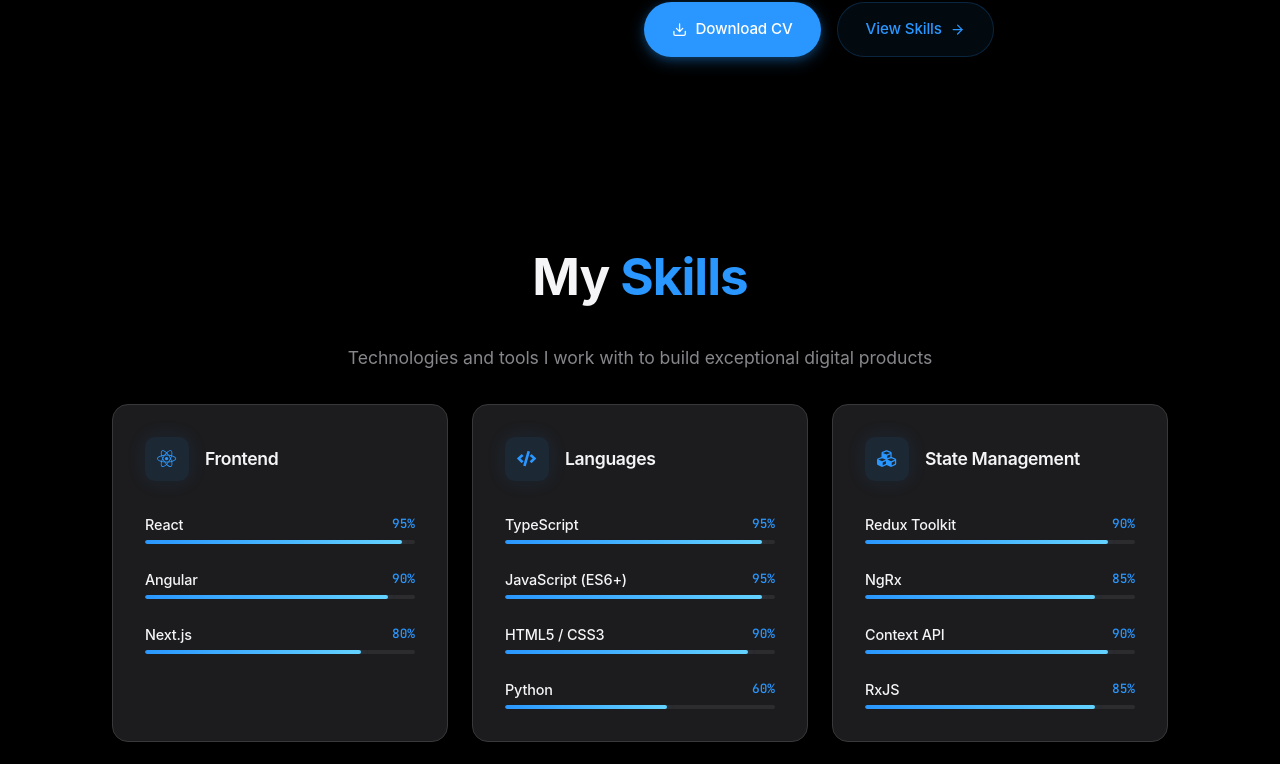
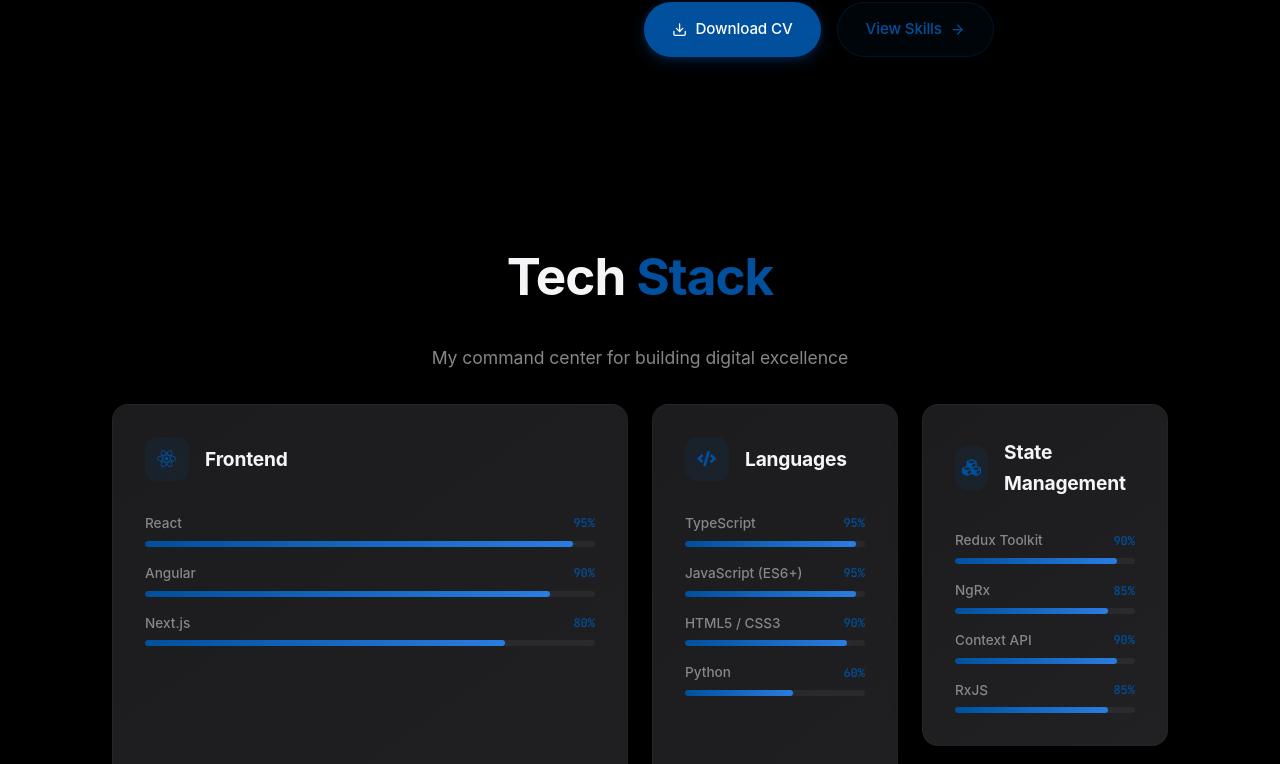
Before and after one commit to Shuchintha/portfolio, a React (Vite) app: page / in a window 1280 px wide. Shown: the part 1721-2485 px from the top of the page. Built offline with nearby package versions, Linux system fonts and the light colour scheme.

Commit message:
color issues

```diff
--- a/src/pages/Home/Home.scss
+++ b/src/pages/Home/Home.scss
@@ -89,7 +89,7 @@
       margin-bottom: $space-md;
 
       [data-theme='dark'] & {
-        color: $dark-text;
+        color: #f0f0f0;
       }
       [data-theme='light'] & {
         color: $light-text;
--- a/src/pages/Skills/Skills.scss
+++ b/src/pages/Skills/Skills.scss
@@ -1,119 +1,168 @@
 @use '../../styles/variables' as *;
 @use '../../styles/mixins' as *;
 
-.skills {
-  padding-top: calc($nav-height + $space-3xl);
+.skills-bento {
+  padding-top: calc($nav-height + $space-xl);
+  perspective: 1000px;
+}
 
-  .skills-grid {
+.bento-grid {
   display: grid;
-    grid-template-columns: repeat(auto-fit, minmax(320px, 1fr));
+  grid-template-columns: repeat(4, 1fr);
+  grid-auto-rows: minmax(200px, auto);
   gap: $space-lg;
+
+  @include tablet {
+    grid-template-columns: repeat(2, 1fr);
+  }
 
   @include mobile {
     grid-template-columns: 1fr;
+    gap: $space-md;
   }
 }
 
-  .skill-category {
+.bento-card {
   @include card;
   padding: $space-xl;
+  display: flex;
+  flex-direction: column;
   position: relative;
   overflow: hidden;
+  height: 100%;
 
-    .category-header {
+  // Gradient Blob Effect
+  .card-gradient {
+    position: absolute;
+    top: -50%;
+    right: -50%;
+    width: 200%;
+    height: 200%;
+    background: radial-gradient(circle, rgba(var(--accent-rgb), 0.1) 0%, transparent 60%);
+    opacity: 0;
+    transition: opacity 0.5s ease;
+    pointer-events: none;
+    z-index: 0;
+  }
+
+  &:hover .card-gradient {
+    opacity: 0.6;
+  }
+
+  // ─── Grid Areas ───
+  &.card-featured {
+    grid-column: span 2;
+    grid-row: span 2;
+
+    @include tablet {
+       grid-column: span 2;
+    }
+    @include mobile {
+      grid-column: span 1;
+      grid-row: auto;
+    }
+
+    .card-title {
+      font-size: 1.8rem;
+    }
+
+    .card-icon-wrapper {
+      width: 60px;
+      height: 60px;
+      font-size: 1.8rem;
+    }
+  }
+
+  &.card-tall {
+    grid-column: span 1;
+    grid-row: span 2;
+
+    @include mobile {
+      grid-row: auto;
+    }
+  }
+
+  &.card-standard {
+    grid-column: span 1;
+  }
+
+  // ─── Card Content ───
+  .card-top {
+    position: relative;
+    z-index: 1;
     display: flex;
     align-items: center;
     gap: $space-md;
     margin-bottom: $space-xl;
 
-      .category-icon {
+    .card-icon-wrapper {
       @include flex-center;
       width: 44px;
       height: 44px;
-        border-radius: $border-radius-sm;
+      border-radius: 12px;
       font-size: 1.2rem;
+      background: rgba(var(--accent-rgb), 0.1);
       color: var(--accent);
-        flex-shrink: 0;
 
-        [data-theme='dark'] & {
-          background: rgba(var(--accent-rgb), 0.1);
-          box-shadow: 0 0 20px rgba(var(--accent-rgb), 0.1);
-        }
       [data-theme='light'] & {
-          background: rgba(var(--accent-rgb), 0.06);
-          box-shadow: 0 0 20px rgba(var(--accent-rgb), 0.06);
+        background: rgba(var(--accent-rgb), 0.08);
       }
     }
 
-      .category-title {
+    .card-title {
       font-family: $font-display;
-        font-size: 1.1rem;
-        font-weight: 600;
-        letter-spacing: -0.02em;
+      font-size: 1.2rem;
+      font-weight: 700;
+      letter-spacing: -0.01em;
 
-        [data-theme='dark'] & {
-          color: $dark-text;
-        }
-        [data-theme='light'] & {
-          color: $light-text;
-        }
+      [data-theme='dark'] & { color: $dark-text; }
+      [data-theme='light'] & { color: $light-text; }
     }
   }
 
-    .skill-list {
+  // ─── Progress Bars / Items ───
+  .card-items {
+    position: relative;
+    z-index: 1;
     display: flex;
     flex-direction: column;
-      gap: $space-lg;
+    gap: $space-md;
+
+    .skill-row {
+      .skill-meta {
+        @include flex-between;
+        margin-bottom: 6px;
+        font-size: 0.85rem;
+        font-weight: 500;
+
+        .skill-name {
+           [data-theme='dark'] & { color: $dark-text-muted; }
+           [data-theme='light'] & { color: $light-text-muted; }
         }
 
-    .skill-item {
-      .skill-info {
-        @include flex-between;
-        margin-bottom: $space-xs;
-
-        .skill-name {
-          font-size: 0.9rem;
-          font-weight: 500;
-          letter-spacing: -0.01em;
-
-          [data-theme='dark'] & {
-            color: $dark-text;
-          }
-          [data-theme='light'] & {
-            color: $light-text;
-          }
-        }
-
-        .skill-percent {
+        .skill-val {
           font-family: $font-mono;
-          font-size: 0.8rem;
-          font-weight: 500;
+          font-size: 0.75rem;
           color: var(--accent);
         }
       }
 
-      .skill-bar {
+      .skill-track {
+        height: 6px;
         width: 100%;
-        height: 4px;
-        border-radius: 2px;
+        border-radius: 3px;
         overflow: hidden;
-        position: relative;
 
-        [data-theme='dark'] & {
-          background: $dark-surface-alt;
-        }
-        [data-theme='light'] & {
-          background: $light-surface-alt;
+        [data-theme='dark'] & { background: rgba(255, 255, 255, 0.05); }
+        [data-theme='light'] & { background: rgba(0, 0, 0, 0.05); }
       }
 
-        .skill-fill {
+      .skill-progress {
         height: 100%;
-          border-radius: 2px;
+        border-radius: 3px;
         background: linear-gradient(90deg, var(--accent), var(--accent-light));
-          position: relative;
-          box-shadow: 0 0 8px rgba(var(--accent-rgb), 0.3), 0 0 20px rgba(var(--accent-rgb), 0.1);
+        box-shadow: 0 0 10px rgba(var(--accent-rgb), 0.3);
       }
     }
   }
 }
-}
--- a/src/pages/Skills/Skills.tsx
+++ b/src/pages/Skills/Skills.tsx
@@ -1,4 +1,3 @@
-import { useEffect, useRef, useState } from 'react';
 import { motion } from 'framer-motion';
 import {
   FaReact,
@@ -20,76 +19,91 @@ const iconMap: Record<string, React.ReactNode> = {
   FaTools: <FaTools />,
 };
 
+// Assign grid area classes based on category
+const getGridClass = (title: string) => {
+  switch (title) {
+    case 'Frontend': return 'card-featured';
+    case 'Languages': return 'card-tall';
+    default: return 'card-standard';
+  }
+};
+
+const containerVariants = {
+  hidden: { opacity: 0 },
+  visible: {
+    opacity: 1,
+    transition: {
+      staggerChildren: 0.15,
+    },
+  },
+};
+
+const cardVariants = {
+  hidden: { opacity: 0, y: 40, scale: 0.95 },
+  visible: {
+    opacity: 1,
+    y: 0,
+    scale: 1,
+    transition: { duration: 0.7, ease: [0.2, 0.8, 0.2, 1] },
+  },
+};
+
 const Skills = () => {
-  const [visible, setVisible] = useState(false);
-  const ref = useRef<HTMLDivElement>(null);
-
-  useEffect(() => {
-    const observer = new IntersectionObserver(
-      ([entry]) => {
-        if (entry.isIntersecting) {
-          setVisible(true);
-          observer.disconnect();
-        }
-      },
-      { threshold: 0.15 }
-    );
-
-    if (ref.current) observer.observe(ref.current);
-    return () => observer.disconnect();
-  }, []);
-
   return (
-    <section className="skills section" id="skills" ref={ref}>
+    <section className="skills-bento section" id="skills">
       <motion.div
         className="section-header"
-        initial={{ opacity: 0, y: 20 }}
+        initial={{ opacity: 0, y: 30 }}
         whileInView={{ opacity: 1, y: 0 }}
         viewport={{ once: true, margin: '-100px' }}
-        transition={{ duration: 0.6, ease: [0.25, 0.1, 0.25, 1] }}
+        transition={{ duration: 0.8, ease: 'easeOut' }}
       >
         <h2 className="section-title">
-          My <span className="accent">Skills</span>
+          Tech <span className="accent">Stack</span>
         </h2>
         <p className="section-subtitle">
-          Technologies and tools I work with to build exceptional digital products
+          My command center for building digital excellence
         </p>
       </motion.div>
 
-      <div className="skills-grid">
-        {skillCategories.map((category, catIdx) => (
+      <motion.div
+        className="bento-grid"
+        variants={containerVariants}
+        initial="hidden"
+        whileInView="visible"
+        viewport={{ once: true, margin: '-100px' }}
+      >
+        {skillCategories.map((category) => (
           <motion.div
             key={category.title}
-            className="skill-category"
-            initial={{ opacity: 0, y: 30 }}
-            whileInView={{ opacity: 1, y: 0 }}
-            viewport={{ once: true, margin: '-50px' }}
-            transition={{
-              duration: 0.5,
-              delay: catIdx * 0.08,
-              ease: [0.25, 0.1, 0.25, 1],
-            }}
-            whileHover={{ y: -4, transition: { duration: 0.25 } }}
+            className={`bento-card ${getGridClass(category.title)}`}
+            variants={cardVariants}
+            whileHover={{ y: -8, transition: { duration: 0.3 } }}
           >
-            <div className="category-header">
-              <div className="category-icon">
+            {/* Background Gradient Blob */}
+            <div className="card-gradient" />
+
+            <div className="card-top">
+              <div className="card-icon-wrapper">
                 {iconMap[category.icon]}
               </div>
-              <h3 className="category-title">{category.title}</h3>
+              <h3 className="card-title">{category.title}</h3>
             </div>
-            <div className="skill-list">
+
+            <div className="card-items">
               {category.skills.map((skill) => (
-                <div key={skill.name} className="skill-item">
-                  <div className="skill-info">
+                <div key={skill.name} className="skill-row">
+                  <div className="skill-meta">
                     <span className="skill-name">{skill.name}</span>
-                    <span className="skill-percent">{skill.level}%</span>
+                    <span className="skill-val">{skill.level}%</span>
                   </div>
-                  <div className="skill-bar">
+                  <div className="skill-track">
                     <motion.div
-                      className="skill-fill"
+                      className="skill-progress"
                       initial={{ width: 0 }}
-                      animate={visible ? { width: `${skill.level}%` } : { width: 0 }}
-                      transition={{ duration: 1.2, delay: catIdx * 0.1, ease: [0.25, 0.1, 0.25, 1] }}
+                      whileInView={{ width: `${skill.level}%` }}
+                      viewport={{ once: true }}
+                      transition={{ duration: 1.5, delay: 0.5, ease: "circOut" }}
                     />
                   </div>
                 </div>
@@ -97,7 +111,7 @@ const Skills = () => {
             </div>
           </motion.div>
         ))}
-      </div>
+      </motion.div>
     </section>
   );
 };
--- a/src/styles/_mixins.scss
+++ b/src/styles/_mixins.scss
@@ -39,31 +39,60 @@
   }
 }
 
-// ─── Card Style (Apple-inspired with depth) ───
+// ─── Card Style (Modern Depth, No Borders) ───
 @mixin card {
   border-radius: $border-radius;
-  transition: transform $transition-normal, box-shadow $transition-normal, border-color $transition-normal;
+  transition: transform 0.4s cubic-bezier(0.2, 0.8, 0.2, 1), box-shadow 0.4s cubic-bezier(0.2, 0.8, 0.2, 1);
+  position: relative;
+  z-index: 1;
 
   [data-theme='dark'] & {
-    background: $dark-surface;
-    border: 1px solid $dark-border;
-    box-shadow: $dark-card-shadow;
+    background: linear-gradient(145deg, $dark-surface, lighten($dark-surface, 2%));
+    border: 1px solid rgba(255, 255, 255, 0.03); // Almost invisible, just for crisp edges
+    box-shadow:
+      0 4px 24px -1px rgba(0, 0, 0, 0.6),
+      0 1px 2px rgba(0, 0, 0, 0.4);
   }
   [data-theme='light'] & {
     background: $light-surface;
-    border: 1px solid $light-border;
-    box-shadow: $light-card-shadow-lg;
+    border: 1px solid rgba(0, 0, 0, 0.02);
+    box-shadow:
+      0 10px 40px -10px rgba(0, 0, 0, 0.05),
+      0 2px 10px -2px rgba(0, 0, 0, 0.02);
+  }
+
+  &::after {
+    content: '';
+    position: absolute;
+    inset: 0;
+    border-radius: inherit;
+    pointer-events: none;
+    transition: opacity 0.4s ease;
+    opacity: 0;
+    z-index: -1;
+
+    [data-theme='dark'] & {
+      box-shadow: 0 20px 60px -10px rgba(var(--accent-rgb), 0.15);
+    }
+    [data-theme='light'] & {
+      box-shadow: 0 20px 60px -10px rgba(var(--accent-rgb), 0.1);
+    }
   }
 
   &:hover {
-    transform: translateY(-4px);
+    transform: translateY(-6px) scale(1.005);
+
     [data-theme='dark'] & {
-      border-color: rgba(var(--accent-rgb), 0.3);
-      box-shadow: $dark-card-shadow-hover;
+      border-color: rgba(255, 255, 255, 0.08);
+      background: linear-gradient(145deg, lighten($dark-surface, 3%), lighten($dark-surface, 5%));
+      box-shadow: 0 24px 48px -12px rgba(0, 0, 0, 0.7);
     }
     [data-theme='light'] & {
-      border-color: rgba(var(--accent-rgb), 0.2);
-      box-shadow: $light-card-shadow-hover;
+      box-shadow: 0 24px 48px -12px rgba(100, 100, 111, 0.15);
+    }
+
+    &::after {
+      opacity: 1;
     }
   }
 }
--- a/src/styles/_variables.scss
+++ b/src/styles/_variables.scss
@@ -16,14 +16,14 @@ $dark-border:      #38383a;
 $dark-text:        #f5f5f7;
 $dark-text-muted:  #86868b;
 $dark-card-shadow:     0 2px 20px rgba(0, 0, 0, 0.5);
-$dark-card-shadow-lg:  0 8px 40px rgba(0, 0, 0, 0.6), 0 0 60px rgba(41, 151, 255, 0.06);
-$dark-card-shadow-hover: 0 12px 48px rgba(0, 0, 0, 0.5), 0 0 40px rgba(41, 151, 255, 0.12);
-$dark-glow:            0 0 20px rgba(41, 151, 255, 0.15), 0 0 60px rgba(41, 151, 255, 0.08);
-$dark-glow-strong:     0 0 30px rgba(41, 151, 255, 0.25), 0 0 80px rgba(41, 151, 255, 0.12);
-$dark-accent:       #2997FF;
-$dark-accent-light: #64D2FF;
-$dark-accent-glow:  rgba(41, 151, 255, 0.2);
-$dark-accent-rgb:   41, 151, 255;
+$dark-card-shadow-lg:  0 8px 40px rgba(0, 0, 0, 0.6), 0 0 60px rgba(0, 80, 158, 0.06);
+$dark-card-shadow-hover: 0 12px 48px rgba(0, 0, 0, 0.5), 0 0 40px rgba(0, 80, 158, 0.12);
+$dark-glow:            0 0 20px rgba(0, 80, 158, 0.15), 0 0 60px rgba(0, 80, 158, 0.08);
+$dark-glow-strong:     0 0 30px rgba(0, 80, 158, 0.25), 0 0 80px rgba(0, 80, 158, 0.12);
+$dark-accent:       #00509E;
+$dark-accent-light: #2A7DE1;
+$dark-accent-glow:  rgba(0, 80, 158, 0.2);
+$dark-accent-rgb:   0, 80, 158;
 
 // ─── Light Theme ───
 $light-bg:          #FBFBFD;
@@ -81,7 +81,7 @@ $space-4xl: 6rem;
 
 // ─── Layout ───
 $max-width:    1120px;
-$nav-height:   56px;
+$nav-height:   65px;
 $border-radius: 16px;
 $border-radius-sm: 10px;
 $border-radius-lg: 24px;
```
Also changed, not shown: src/pages/Experience/Experience.scss (+1 -25 lines). Lines whose indentation alone changed are shown as unchanged.
